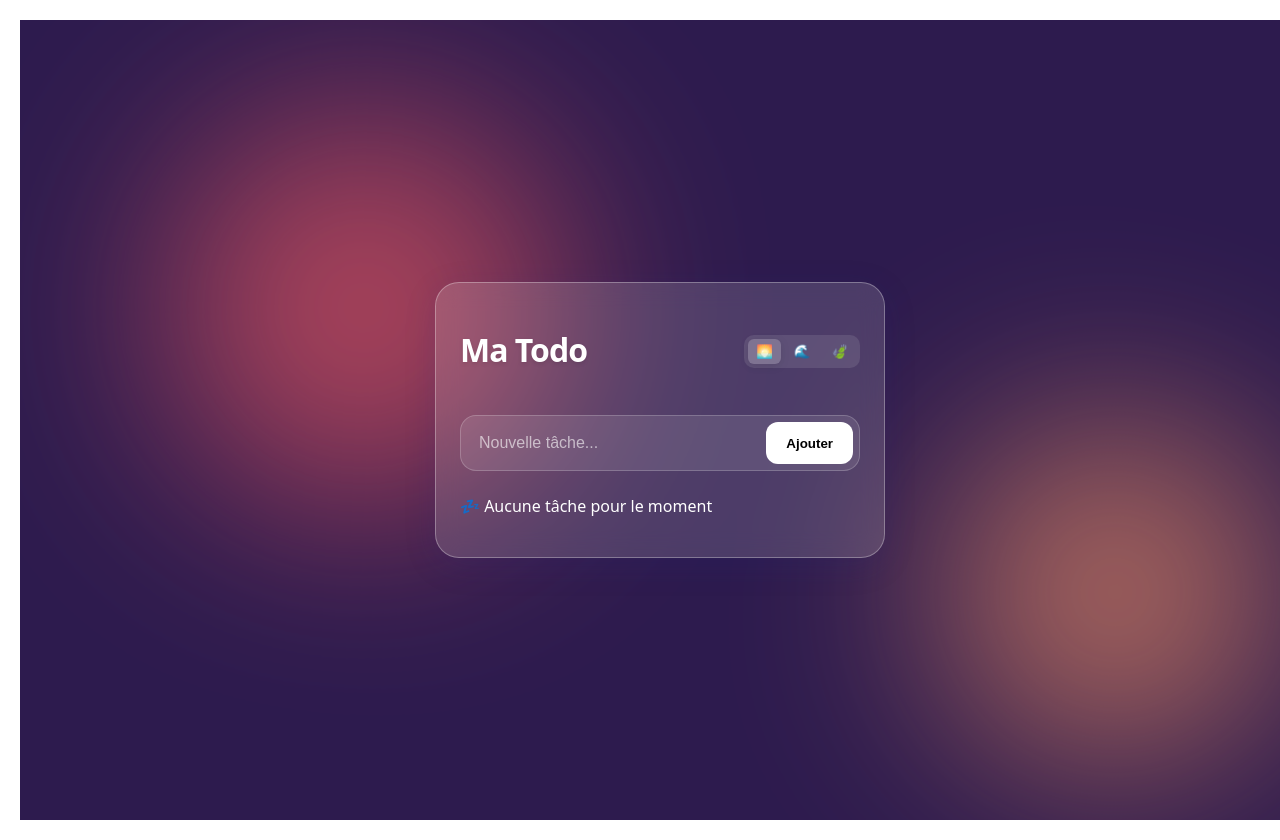
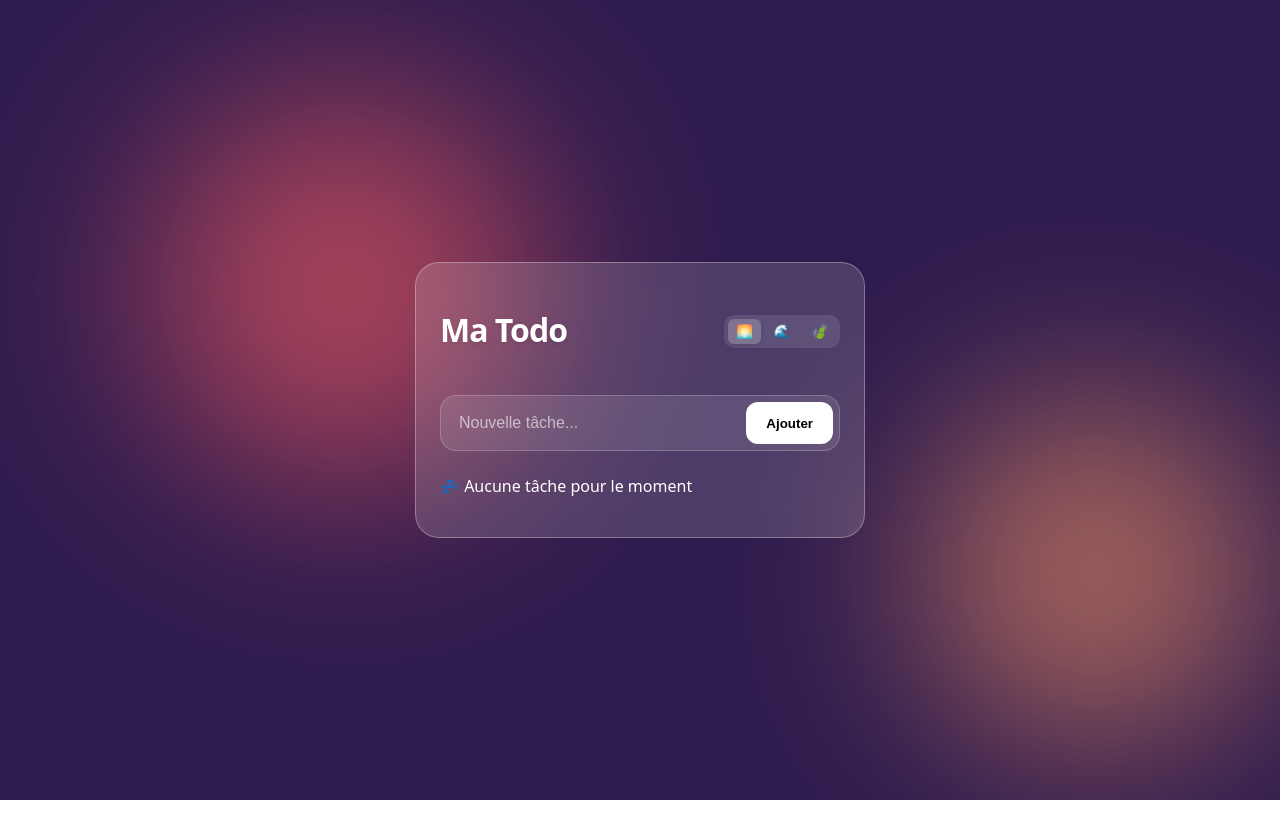
Before and after one commit to His000ka/Todolist_pwa, a React (Vite) app in the folder frontend-todolist-pwa/: page / in a window 1280 px wide. After the commit the page ends 800 px from the top, so only its background shows below. Built offline with nearby package versions, Linux system fonts and the light colour scheme.

Commit message:
fix index.css

```diff
--- a/frontend-todolist-pwa/src/index.css
+++ b/frontend-todolist-pwa/src/index.css
@@ -102,63 +102,65 @@
   to { transform: translate(100px, 50px) rotate(30deg); }
 }
 
-body {
+/* 1. Reset total pour éviter les débordements */
+html, body {
   margin: 0;
   padding: 0;
+  width: 100%;
+  height: 100%;
+  overflow: hidden; /* Bloque le scroll parasite */
+  background-color: var(--main-bg); /* Couleur de secours */
+}
+
+body {
   font-family: system-ui, -apple-system, sans-serif;
-  /* background: radial-gradient(circle at top left, #e0c3fc, #8ec5fc),
-              linear-gradient(135deg, #667eea 0%, #764ba2 100%);
-  background-attachment: fixed;
-  color: #0f172a;
-  display: flex;
-  justify-content: center;
-  align-items: center; */
-  overflow: hidden;
-  min-height: 100vh;
-  height: 100%;
-  padding: 20px;
-
-  /* Empêche l'effet de rebond élastique qui montre le fond blanc de Safari */
   overscroll-behavior: none;
 }
 
+/* 2. Le Wrapper : C'est lui qui gère le centrage SANS dépasser */
 .app-wrapper {
   position: relative;
-  min-height: 100vh;
-  width: 100vw;
+  width: 100%;
+  height: 100vh; /* Utilise toute la hauteur */
   display: flex;
   justify-content: center;
   align-items: center;
-  /* Ajoute un padding en haut égal à la taille de l'encoche */
-  padding-top: env(safe-area-inset-top);
-  /* Idem pour le bas pour la barre de balayage iOS */
-  padding-bottom: env(safe-area-inset-bottom);
+
+  /* On utilise box-sizing pour que le padding ne fasse pas grossir l'élément */
   box-sizing: border-box;
-}
 
-html, .app-wrapper {
-  background-color: var(--main-bg);
+  /* Safe Area pour iPhone 14 + marge de respiration */
+  padding: env(safe-area-inset-top) 20px env(safe-area-inset-bottom) 20px;
+
+  background: var(--main-bg);
   transition: background 0.5s ease;
 }
 
+/* 3. L'animation de fond : BIEN fixée en arrière-plan */
 .bg-animation {
-  position: absolute; /* Changé de fixed à absolute pour mieux coller au wrapper */
-  inset: 0;
+  position: absolute;
+  top: 0;
+  left: 0;
+  right: 0;
+  bottom: 0;
   z-index: 0;
   pointer-events: none;
 }
 
+/* 4. Le Container : s'assure qu'il ne pousse pas les murs */
 .app-container {
+  position: relative;
+  z-index: 1;
   width: 100%;
   max-width: 400px;
+  /* On enlève les marges automatiques qui pourraient décentrer */
+  margin: 0;
 
   background: var(--glass-bg);
   backdrop-filter: blur(12px);
   -webkit-backdrop-filter: blur(12px);
-
   border-radius: 24px;
   border: 1px solid var(--glass-border);
-  box-shadow: var(--glass-shadow);
   padding: 24px;
   color: white;
 }
```
